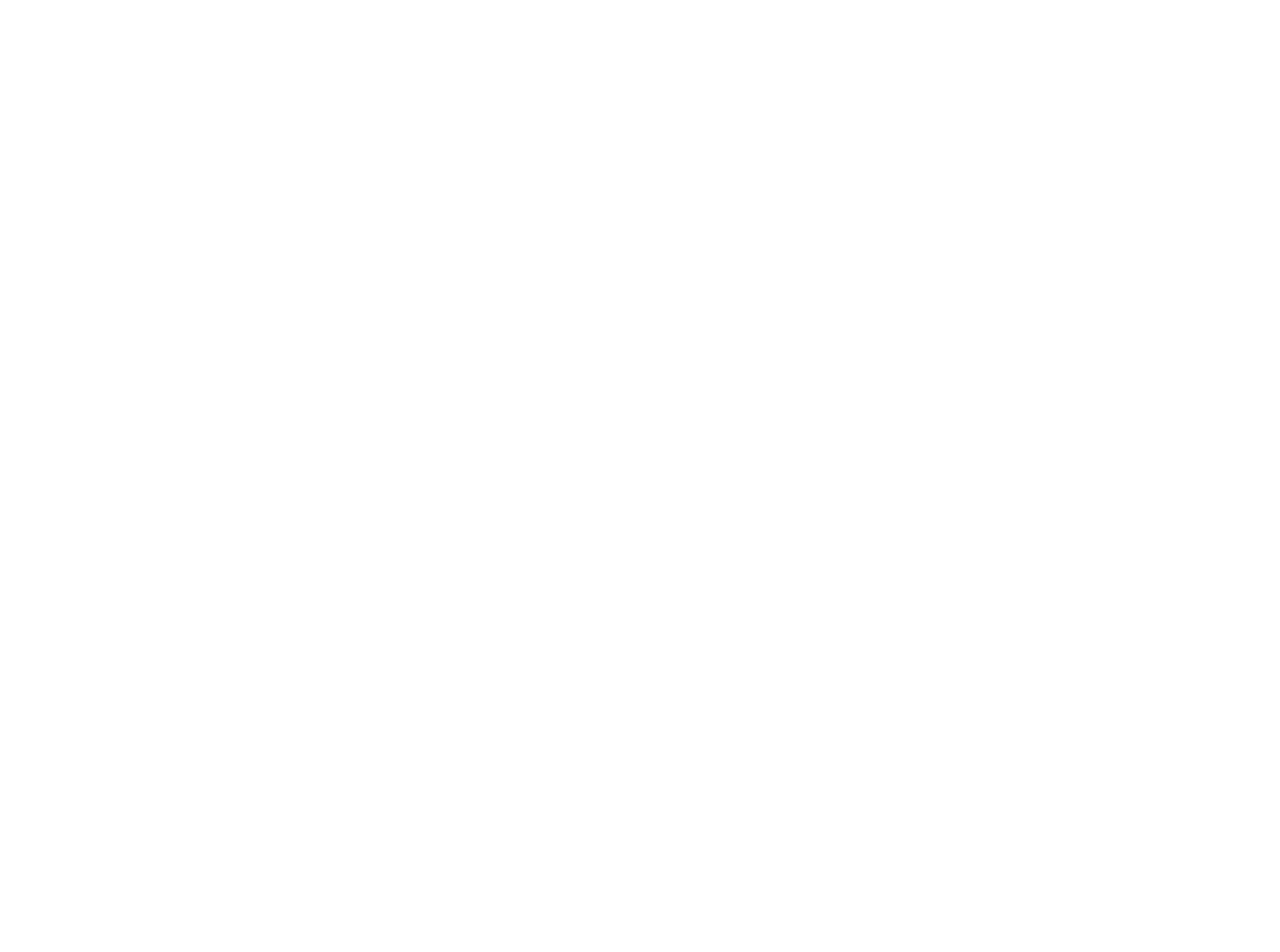
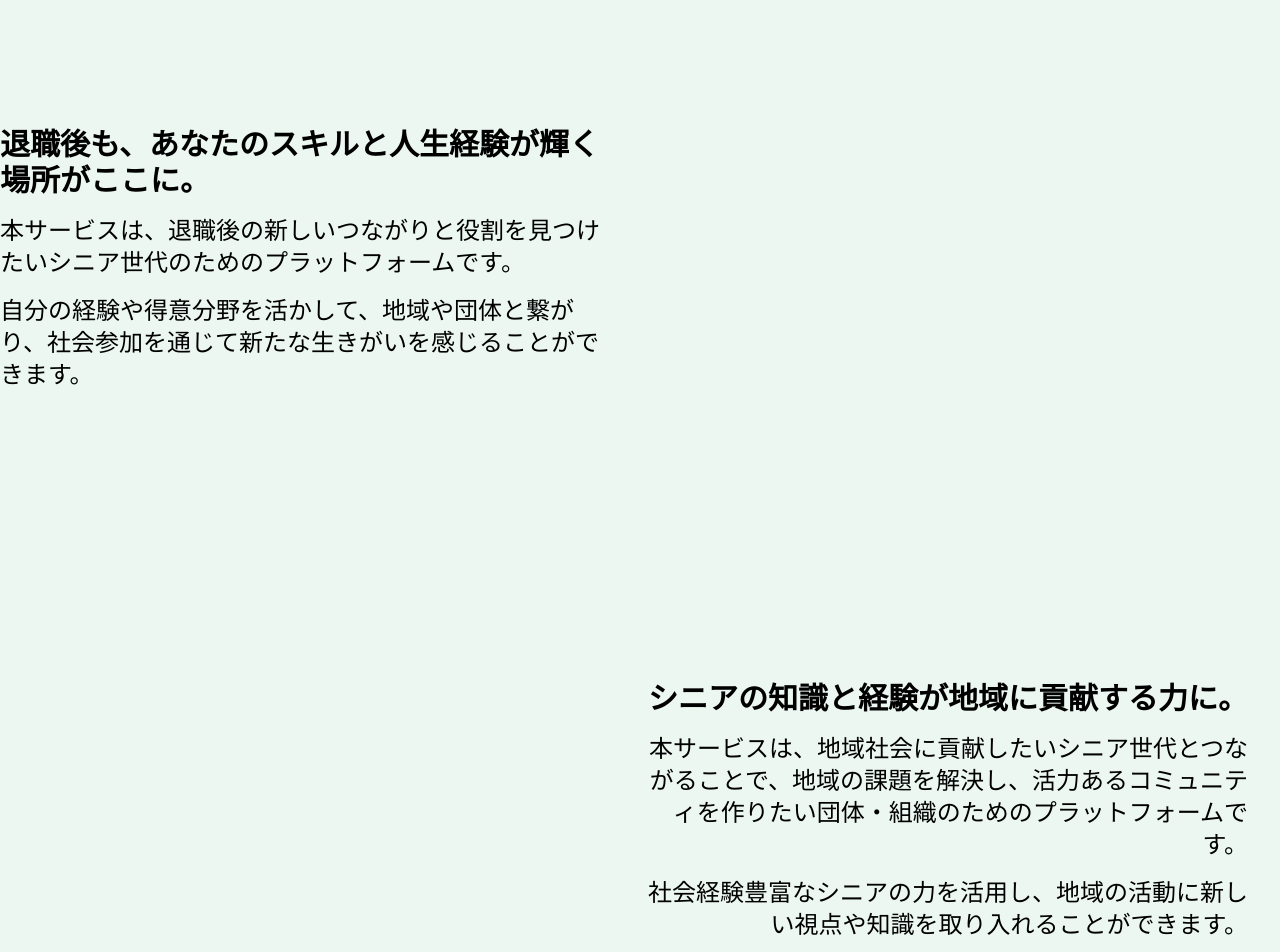
Before and after one commit to Yuka-Matsumoto/NENRIN, a Next.js app in the folder frontend/: page / in a window 1280 px wide. Shown: the part 1080-2032 px from the top of the page. Before the commit the page ends 876 px from the top, so only its background shows below. Built offline with nearby package versions, Linux system fonts and the light colour scheme.

Commit message:
🚧top add text move

```diff
--- a/frontend/src/app/page.tsx
+++ b/frontend/src/app/page.tsx
@@ -1,5 +1,3 @@
-
-
 
 'use client'; //TODO: to consider
 
@@ -25,7 +23,7 @@
   // };
 
   return (
-    <div className="flex items-center justify-center min-h-screen">
+    <div className="flex items-center justify-center min-h-screen" style={{ paddingTop: '250px' }}>
       <main className="text-center space-y-6">
         <h1 className="text-brown-700 text-5xl md:text-7xl font-bold mb-8 text-primary"> {/* Update 1: Replaced h1 */}
           N E N R I N <span className="text-3xl md:text-5xl block mt-2 text-primary-foreground ">is ...?</span>
@@ -34,18 +32,23 @@
         <p className="text-3xl">団体ユーザーはシニア向けの求人を掲載し、シニアの力を活用して地域や社会に貢献できます。</p>
         <p className="text-3xl">シニアと団体をつなげることで、退職後も社会と繋がり続けられる新しい機会を提供します。</p>
         {/* <img src="" alt="" /> */}
-        <div className="flex flex-wrap justify-between mt-12">
+        <div className="flex flex-wrap justify-between mt-12" style={{ paddingTop: '500px' }}>
           <div className="w-full md:w-1/2 text-left md:pr-8 mb-8 md:mb-0">
-            <h2 className="text-2xl font-bold mb-4 text-primary">シニアの知識と経験が地域に貢献する力に。</h2>
-            <p className="mb-4">本サービスは、地域社会に貢献したいシニア世代とつながることで、地域の課題を解決し、活力あるコミュニティを作りたい団体・組織のためのプラットフォームです。</p>
-            <p>社会経験豊富なシニアの力を活用し、地域の活動に新しい視点や知識を取り入れることができます。</p>
+            <h2 className="text-3xl font-bold mb-4 text-primary">退職後も、あなたのスキルと人生経験が輝く場所がここに。</h2>
+            <p className="mb-4 text-2xl">本サービスは、退職後の新しいつながりと役割を見つけたいシニア世代のためのプラットフォームです。</p>
+            <p className="mb-4 text-2xl">自分の経験や得意分野を活かして、地域や団体と繋がり、社会参加を通じて新たな生きがいを感じることができます。</p>
           </div>
+          <div>
+            {/* <img src="" alt="" /> */}
+          </div>
+        </div>
 
-          {/* <div className="w-full md:w-1/2 text-right md:pl-8">
-            <h2 className="text-2xl font-bold mb-4 text-primary">退職後も、あなたのスキルと人生経験が輝く場所がここにあります。</h2>
-            <p className="mb-4">本サービスは、退職後の新しいつながりと役割を見つけたいシニア世代のためのプラットフォームです。</p>
-            <p>自分の経験や得意分野を活かして、地域や団体と繋がり、社会参加を通じて新たな生きがいを感じることができます。</p>
-          </div> */}
+        <div className="flex flex-wrap justify-end mt-12" style={{ paddingTop: '250px' }}>
+          <div className="w-full md:w-1/2 text-right md:pr-8 mb-8 md:mb-0">
+            <h2 className="text-3xl font-bold mb-4 text-primary">シニアの知識と経験が地域に貢献する力に。</h2>
+            <p className="mb-4 text-2xl">本サービスは、地域社会に貢献したいシニア世代とつながることで、地域の課題を解決し、活力あるコミュニティを作りたい団体・組織のためのプラットフォームです。</p>
+            <p className="mb-4 text-2xl">社会経験豊富なシニアの力を活用し、地域の活動に新しい視点や知識を取り入れることができます。</p>
+          </div>
         </div>
         <SeniorUseButton onClick={handleSeniorClick} />
         {/* <p className="text-xl font-semibold">団体、自治体、企業の方はこちら</p>
```
Also changed, not shown: frontend/img/スクリーンショット 2024-10-28 3.46.28.png (deleted).
